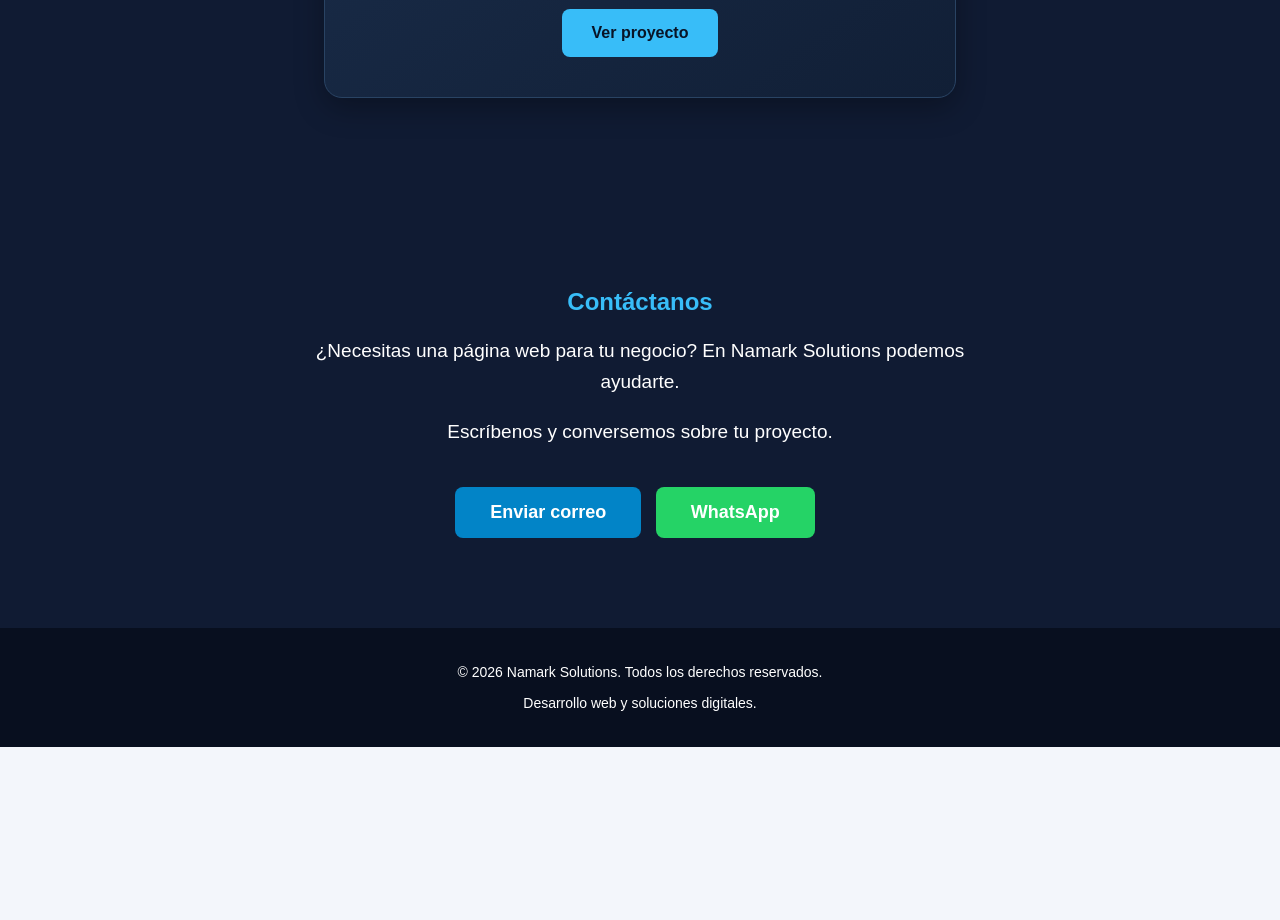
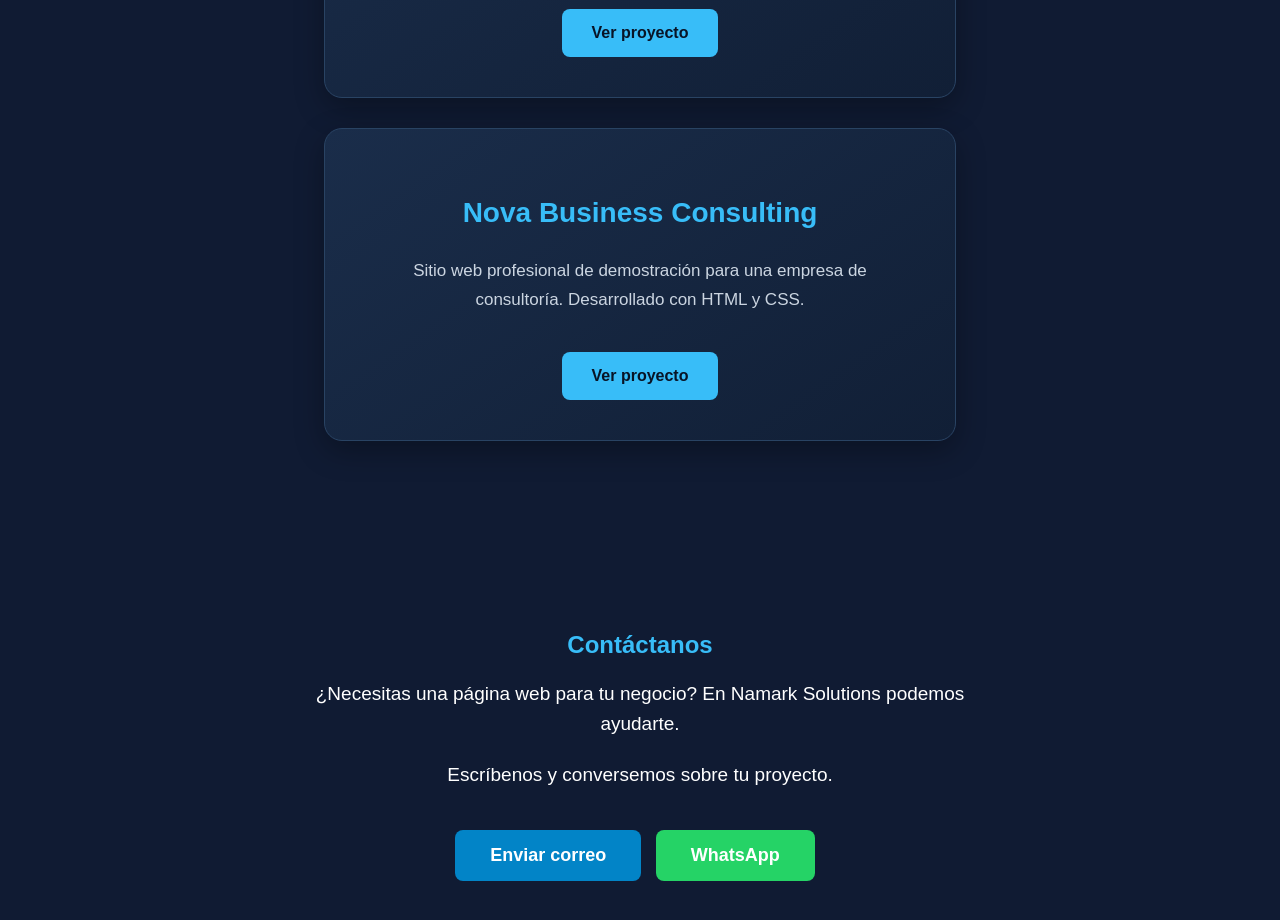
Before and after one commit to markuh45/namark-solutions, a plain HTML site: page index.html in a window 1280 px wide. Shown: the part 1940-2860 px from the top of the page. Before the commit the page ends 2687 px from the top, so only its background shows below. Drawn offline with Linux system fonts and the light colour scheme.

Commit message:
Agregar Nova Business Consulting al portafolio

```diff
--- a/index.html
+++ b/index.html
@@ -117,6 +117,22 @@
                     Ver proyecto
                 </a>
             </div>
+
+            <div class="proyecto">
+    <h3>Nova Business Consulting</h3>
+
+    <p>
+        Sitio web profesional de demostración
+        para una empresa de consultoría.
+        Desarrollado con HTML y CSS.
+    </p>
+
+    <a href="proyecto-01/index.html"
+       target="_blank"
+       rel="noopener noreferrer">
+        Ver proyecto
+    </a>
+</div>
         </section>
 
 <!-- Sección de contacto -->
```
